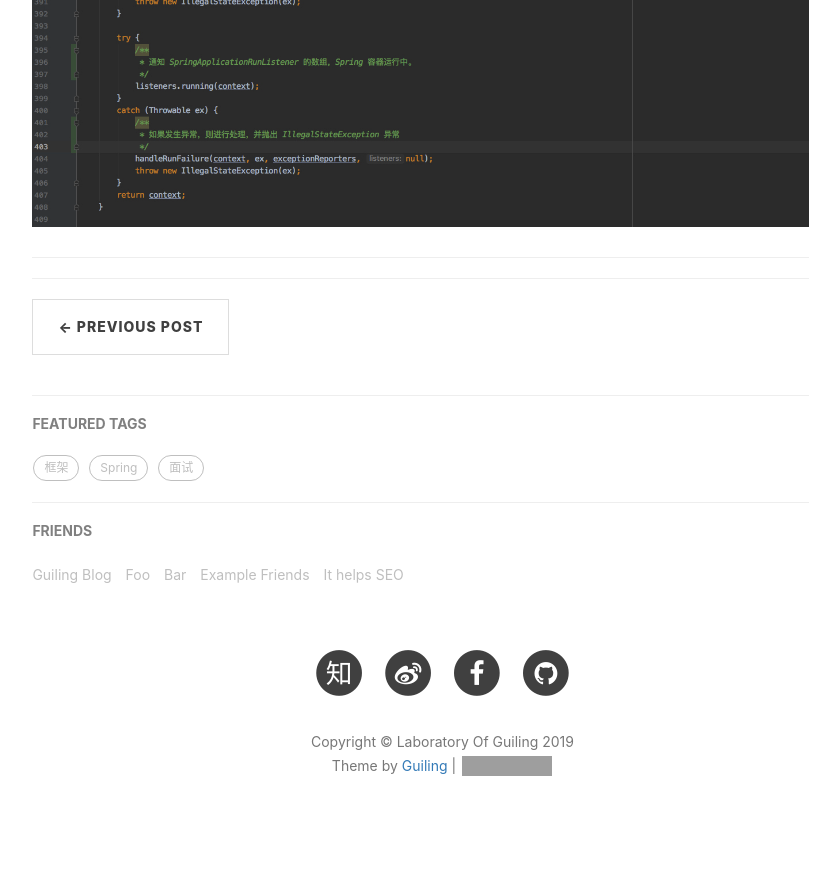
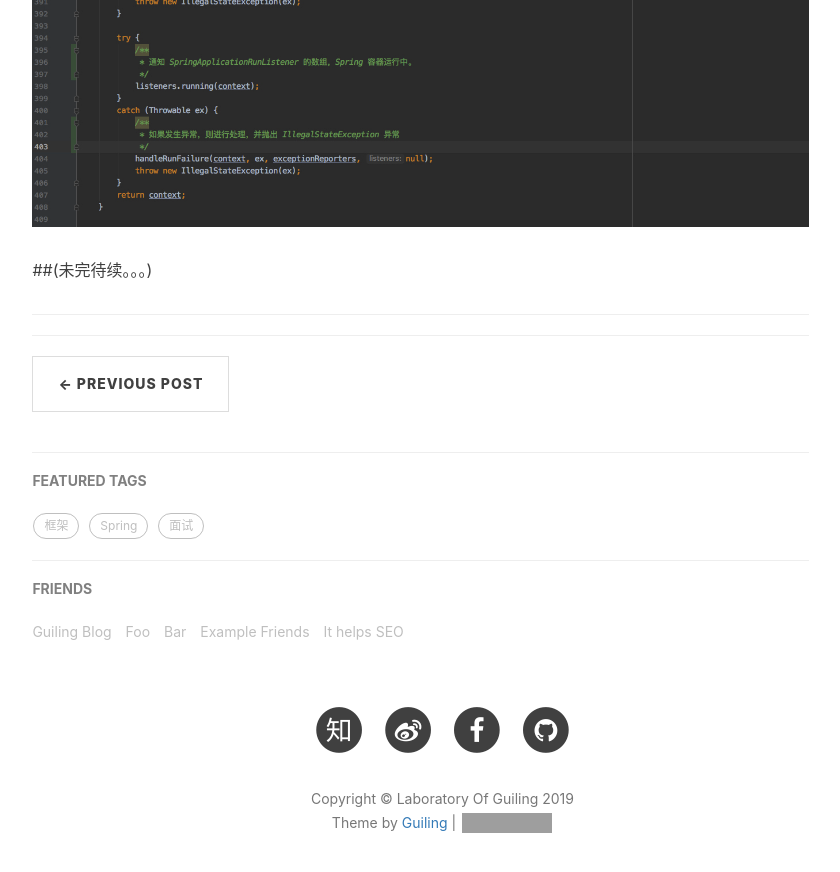
Before and after one commit to Little-kangaroo/guiling.github.io, a Jekyll site: the page built from _posts/2019-11-17-springboot.md, in a window 1280 px wide and 900 px high, scrolled down 6834 px. Shown: the top 872 px of the window, without its empty margins (139-979 px from the left). Built offline with Jekyll 4.4.1, drawn with Linux system fonts in a browser that asks for light colours; nearby versions of some CDN libraries; comment, search, counter and statistics services are not loaded; grey boxes are pictures that could not be loaded.

Commit message:
spring boot

```diff
--- a/_posts/2019-11-17-springboot.md
+++ b/_posts/2019-11-17-springboot.md
@@ -77,3 +77,5 @@ tags:
 ## Run方法解析（正面硬刚的时候到了，系好安全带）
 
 ![image-20191117171155417](/img/spring/2019/11-17/image-20191117171155417.png)
+
+##(未完待续。。。)
```
